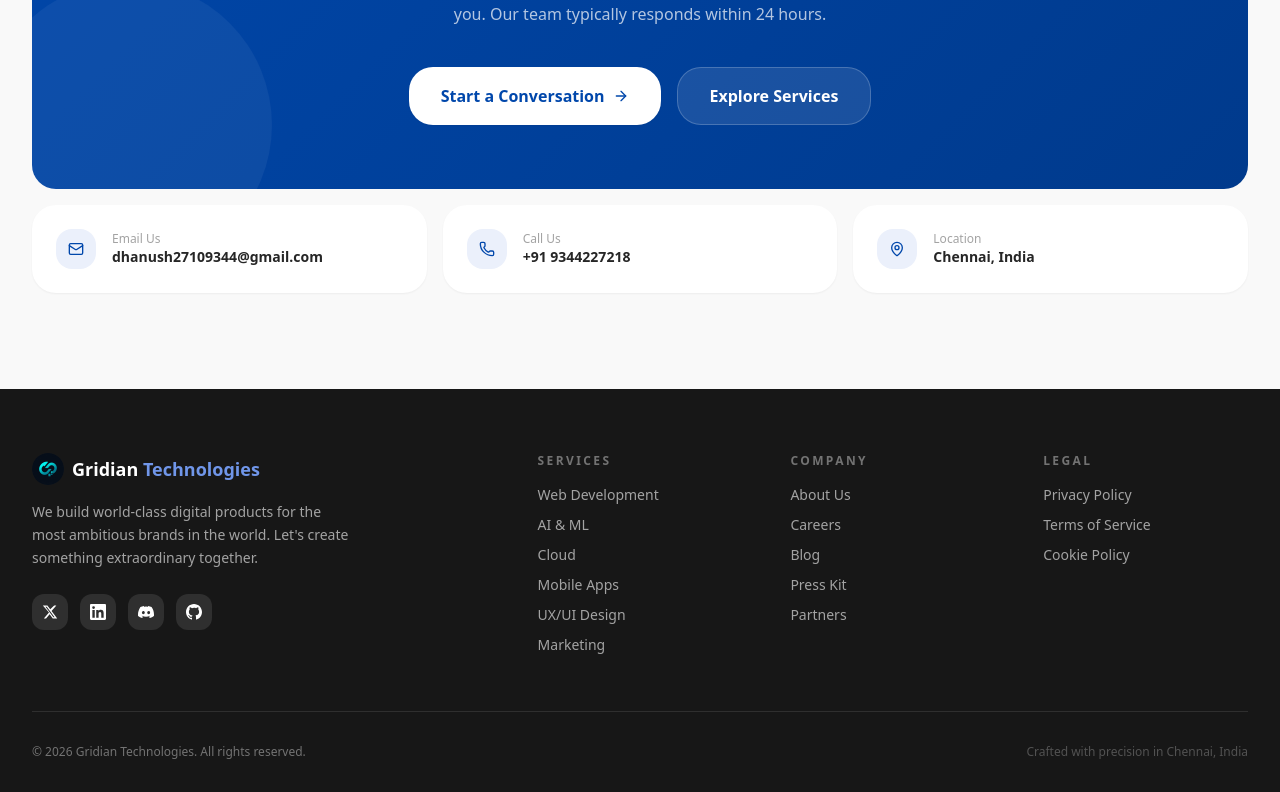
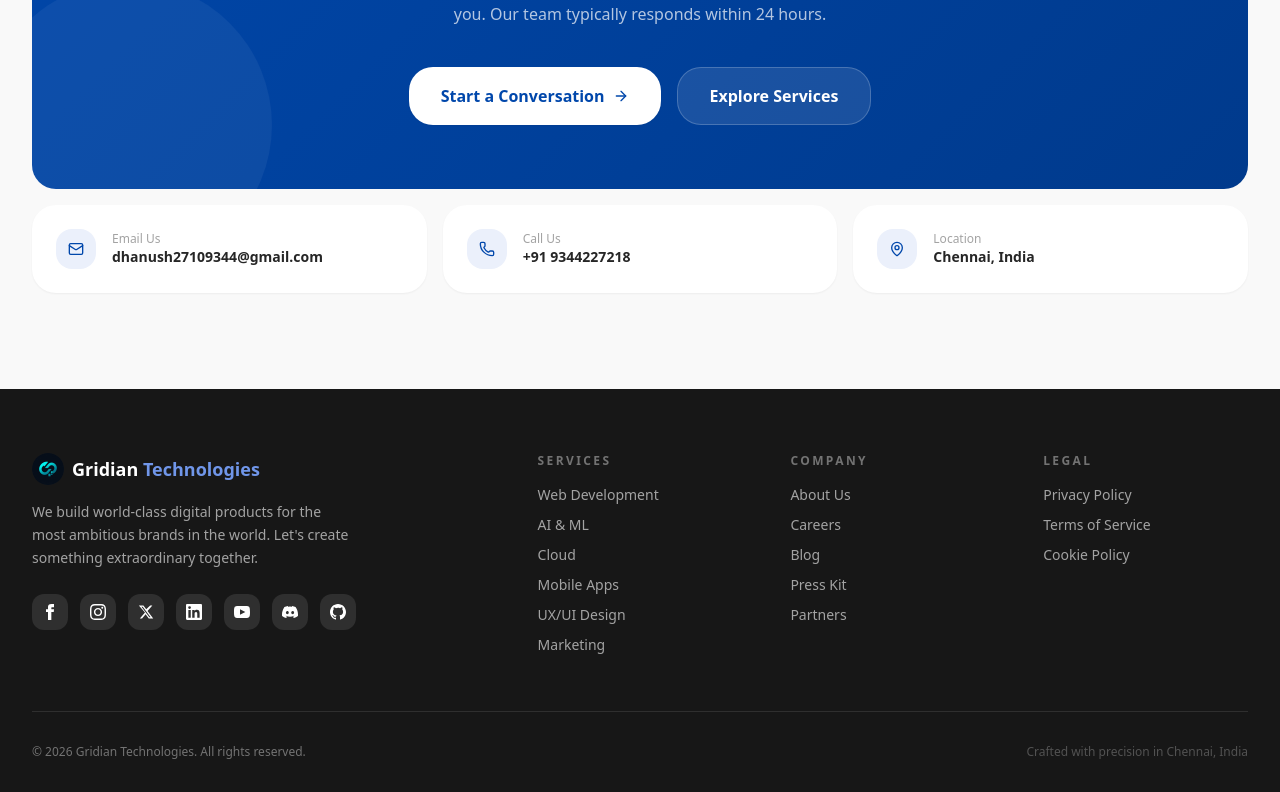
Before and after one commit to gridiantechnologies-cpu/Gridian-Technologies, a Next.js app: page / in a window 1280 px wide. Shown: the part 4616-5408 px from the top of the page. Built offline with nearby package versions, Linux system fonts and the light colour scheme.

Commit message:
feat: add social links for Facebook, Instagram, and YouTube

```diff
--- a/src/components/Footer.tsx
+++ b/src/components/Footer.tsx
@@ -10,6 +10,24 @@ const footerLinks = {
 };
 
 const socials = [
+  {
+    label: "Facebook",
+    href: "https://www.facebook.com/people/GridianTechnologies-GridianTechnologies/pfbid0ewUeuCNYLvJGW4t6zW76repQeHgQ5xVvGXvTNZeZjwDRsivHKY5yoQ5ffgwUQdQCl/",
+    svg: (
+      <svg viewBox="0 0 24 24" className="w-4 h-4 fill-current" aria-hidden="true">
+        <path d="M9 8h-3v4h3v12h5v-12h3.642l.358-4h-4v-1.667c0-.955.192-1.333 1.115-1.333h2.885v-5h-3.808c-3.596 0-5.192 1.583-5.192 4.615v3.385z"/>
+      </svg>
+    ),
+  },
+  {
+    label: "Instagram",
+    href: "https://www.instagram.com/gridian_technologies",
+    svg: (
+      <svg viewBox="0 0 24 24" className="w-4 h-4 fill-current" aria-hidden="true">
+        <path d="M12 2.163c3.204 0 3.584.012 4.85.07 1.366.062 2.633.341 3.608 1.316.975.975 1.254 2.242 1.316 3.608.058 1.266.07 1.646.07 4.85s-.012 3.584-.07 4.85c-.062 1.366-.341 2.633-1.316 3.608-.975.975-2.242 1.254-3.608 1.316-1.266.058-1.646.07-4.85.07s-3.584-.012-4.85-.07c-1.366-.062-2.633-.341-3.608-1.316-.975-.975-1.254-2.242-1.316-3.608-.058-1.266-.07-1.646-.07-4.85s.012-3.584.07-4.85c.062-1.366.341-2.633 1.316-3.608.975-.975 2.242-1.254 3.608-1.316 1.266-.058 1.646-.07 4.85-.07zm0-2.163c-3.259 0-3.667.014-4.947.072-4.358.2-6.78 2.618-6.98 6.98-.058 1.28-.072 1.688-.072 4.947s.014 3.667.072 4.947c.2 4.353 2.618 6.78 6.98 6.98 1.28.058 1.688.072 4.947.072s3.667-.014 4.947-.072c4.353-.2 6.78-2.618 6.98-6.98.058-1.28.072-1.688.072-4.947s-.014-3.667-.072-4.947c-.2-4.358-2.618-6.78-6.98-6.98-1.28-.058-1.688-.072-4.947-.072zm0 5.838c-3.403 0-6.162 2.759-6.162 6.162s2.759 6.162 6.162 6.162 6.162-2.759 6.162-6.162-2.759-6.162-6.162-6.162zm0 10.162c-2.209 0-4-1.791-4-4s1.791-4 4-4 4 1.791 4 4-1.791 4-4 4zm6.406-11.845c.796 0 1.441.645 1.441 1.441s-.645 1.441-1.441 1.441-1.441-.645-1.441-1.441.645-1.441 1.441-1.441z"/>
+      </svg>
+    ),
+  },
   {
     label: "X (Twitter)",
     href: "https://x.com/gridiantechgt",
@@ -25,6 +43,15 @@ const socials = [
     svg: (
       <svg viewBox="0 0 24 24" className="w-4 h-4 fill-current" aria-hidden="true">
         <path d="M20.447 20.452h-3.554v-5.569c0-1.328-.027-3.037-1.852-3.037-1.853 0-2.136 1.445-2.136 2.939v5.667H9.351V9h3.414v1.561h.046c.477-.9 1.637-1.85 3.37-1.85 3.601 0 4.267 2.37 4.267 5.455v6.286zM5.337 7.433a2.062 2.062 0 0 1-2.063-2.065 2.064 2.064 0 1 1 2.063 2.065zm1.782 13.019H3.555V9h3.564v11.452zM22.225 0H1.771C.792 0 0 .774 0 1.729v20.542C0 23.227.792 24 1.771 24h20.451C23.2 24 24 23.227 24 22.271V1.729C24 .774 23.2 0 22.222 0h.003z" />
+      </svg>
+    ),
+  },
+  {
+    label: "YouTube",
+    href: "https://youtube.com/@gridiantechnologies",
+    svg: (
+      <svg viewBox="0 0 24 24" className="w-4 h-4 fill-current" aria-hidden="true">
+        <path d="M19.615 3.184c-3.604-.246-11.631-.245-15.23 0-3.897.266-4.356 2.62-4.385 8.816.029 6.185.484 8.549 4.385 8.816 3.6.245 11.626.246 15.23 0 3.897-.266 4.356-2.62 4.385-8.816-.029-6.185-.484-8.549-4.385-8.816zm-10.615 12.816v-8l8 4-8 4z"/>
       </svg>
     ),
   },
--- a/src/components/JsonLd.tsx
+++ b/src/components/JsonLd.tsx
@@ -40,6 +40,9 @@ export default function JsonLd() {
       "https://www.linkedin.com/in/gridian-technologies-31659840a",
       "https://x.com/gridiantechgt",
       "https://discord.gg/ZVYfmWgZJ",
+      "https://www.instagram.com/gridian_technologies",
+      "https://www.facebook.com/people/GridianTechnologies-GridianTechnologies/pfbid0ewUeuCNYLvJGW4t6zW76repQeHgQ5xVvGXvTNZeZjwDRsivHKY5yoQ5ffgwUQdQCl/",
+      "https://youtube.com/@gridiantechnologies",
     ],
   };
 
```
